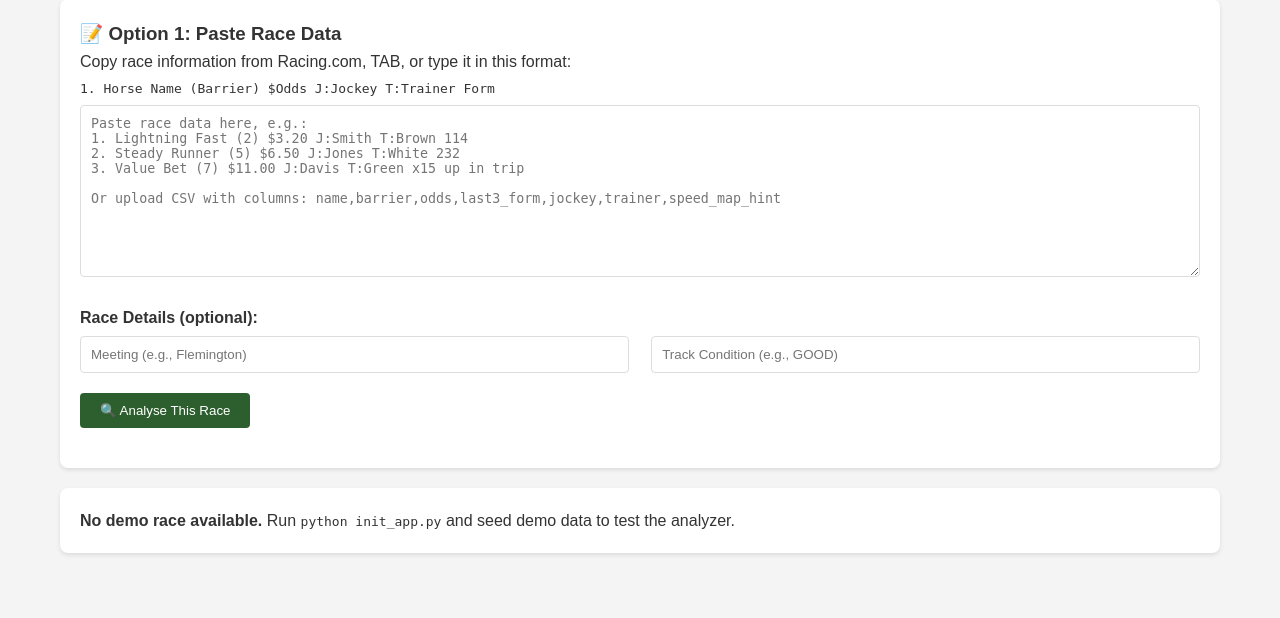
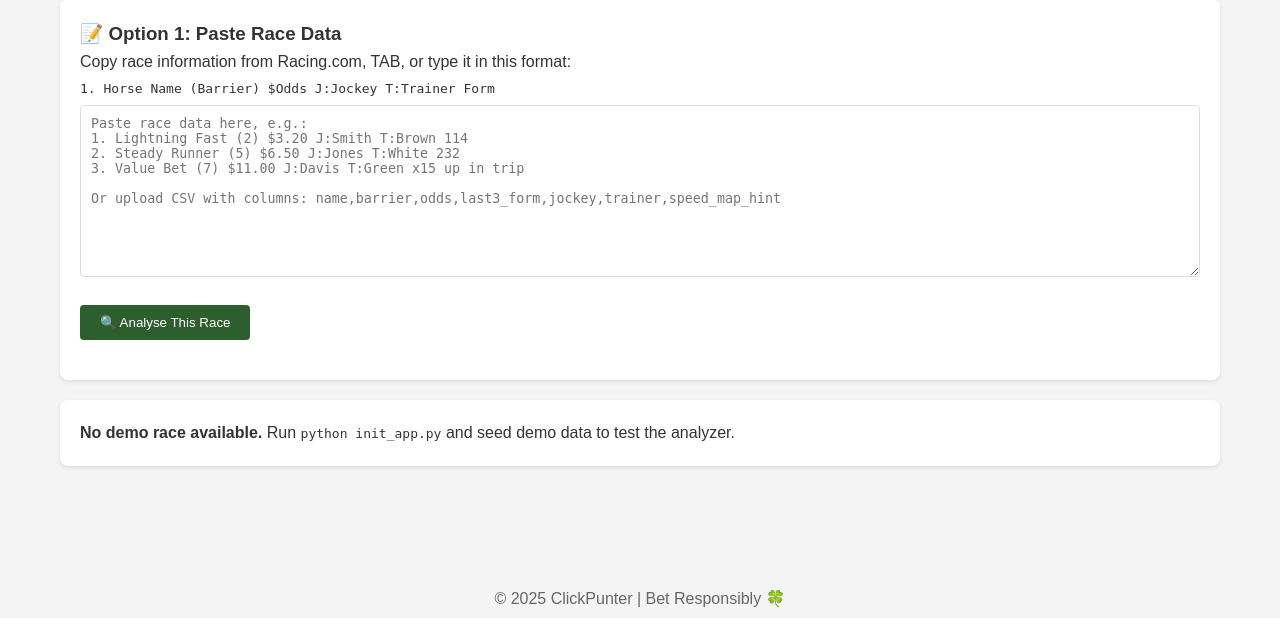
Before and after one commit to Baillie11/ClickPunter, a Flask app: page /analyze in a window 1280 px wide. Shown: the part 483-1101 px from the top of the page. Run offline with Flask 3, Linux system fonts and the light colour scheme; data that the repository does not hold is empty.

Commit message:
Remove Race Details section from analyse page

```diff
--- a/templates/analyze.html
+++ b/templates/analyze.html
@@ -17,22 +17,6 @@
 3. Value Bet (7) $11.00 J:Davis T:Green x15 up in trip
 
 Or upload CSV with columns: name,barrier,odds,last3_form,jockey,trainer,speed_map_hint"></textarea>
-
-    <div style="margin-top: 15px;">
-        <label style="font-weight: bold;">Race Details (optional):</label>
-        <div class="race-details-inputs">
-            <input type="text" id="meeting" placeholder="Meeting (e.g., Flemington)">
-            <input type="text" id="track-condition" placeholder="Track Condition (e.g., GOOD)">
-        </div>
-    </div>
-
-    <style>
-        .race-details-inputs { display: flex; gap: 2%; }
-        .race-details-inputs input { flex: 1; }
-        @media (max-width: 768px) {
-            .race-details-inputs { flex-direction: column; gap: 10px; }
-        }
-    </style>
 
     <button class="btn" onclick="analyzeCustomRace()" style="margin-top: 15px;">🔍 Analyse This Race</button>
 
@@ -90,8 +74,8 @@ Or upload CSV with columns: name,barrier,odds,last3_form,jockey,trainer,speed_ma
 <script>
 function analyzeCustomRace() {
     const raceText = document.getElementById('race-text').value.trim();
-    const meeting = document.getElementById('meeting').value.trim() || 'Custom Race';
-    const trackCondition = document.getElementById('track-condition').value.trim() || 'GOOD';
+    const meeting = 'Custom Race';
+    const trackCondition = 'GOOD';
 
     if (!raceText) {
         alert('Please paste race data');
```
